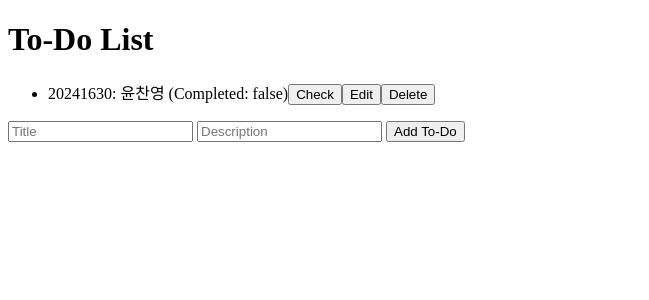
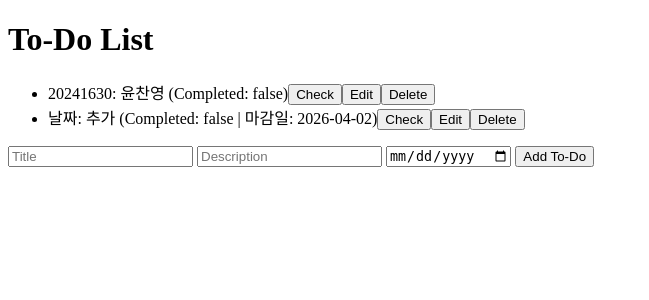
Before and after one commit to ychanyoung/FastApi-Todos, a FastAPI app: page / in a window 1280 px wide. Shown: the top 300 px of the page, without its empty margins (0-649 px from the left). Run offline with FastAPI, Linux system fonts and the light colour scheme.

Commit message:
v3.0.0 마감일 추가

```diff
--- a/fastapi-app/main.py
+++ b/fastapi-app/main.py
@@ -1,6 +1,7 @@
 from fastapi import FastAPI, HTTPException
 from fastapi.responses import HTMLResponse
 from pydantic import BaseModel
+from typing import Optional
 import json
 import os
 
@@ -12,6 +13,7 @@ class TodoItem(BaseModel):
     title: str
     description: str
     completed: bool
+    due_date: Optional[str] = None
 
 # JSON 파일 경로
 TODO_FILE = "todo.json"
@@ -63,6 +65,6 @@ def delete_todo(todo_id: int):
 # HTML 파일 서빙
 @app.get("/", response_class=HTMLResponse)
 def read_root():
-    with open("templates/index.html", "r") as file:
+    with open("templates/index.html", "r", encoding="utf-8") as file:
         content = file.read()
     return HTMLResponse(content=content)
--- a/fastapi-app/templates/index.html
+++ b/fastapi-app/templates/index.html
@@ -11,6 +11,7 @@
     <form id="todo-form">
         <input type="text" id="title" placeholder="Title" required>
         <input type="text" id="description" placeholder="Description" required>
+        <input type="date" id="due_date">
         <button type="submit">Add To-Do</button>
     </form>
     <script>
@@ -21,7 +22,8 @@
             todoList.innerHTML = '';
             todos.forEach(todo => {
                 const li = document.createElement('li');
-                li.textContent = `${todo.title}: ${todo.description} (Completed: ${todo.completed})`;
+                const dueText = todo.due_date ? ` | 마감일: ${todo.due_date}` : '';
+                li.textContent = `${todo.title}: ${todo.description} (Completed: ${todo.completed}${dueText})`;
 
                 const checkButton = document.createElement('button');
                 checkButton.textContent = 'Check';
@@ -48,7 +50,7 @@
                 headers: {
                     'Content-Type': 'application/json'
                 },
-                body: JSON.stringify({ id: todo.id, title: todo.title, description: todo.description, completed: !todo.completed })
+                body: JSON.stringify({ id: todo.id, title: todo.title, description: todo.description, completed: !todo.completed, due_date: todo.due_date })
             });
             if (response.ok) {
                 fetchTodos();
@@ -64,7 +66,7 @@
                 headers: {
                     'Content-Type': 'application/json'
                 },
-                body: JSON.stringify({ id, title, description, completed })
+                body: JSON.stringify({ id, title, description, completed, due_date: null })
             });
             if (response.ok) {
                 fetchTodos();
@@ -84,12 +86,13 @@
             event.preventDefault();
             const title = document.getElementById('title').value;
             const description = document.getElementById('description').value;
+            const due_date = document.getElementById('due_date').value || null;
             const response = await fetch('/todos', {
                 method: 'POST',
                 headers: {
                     'Content-Type': 'application/json'
                 },
-                body: JSON.stringify({ id: Date.now(), title, description, completed: false })
+                body: JSON.stringify({ id: Date.now(), title, description, completed: false, due_date })
             });
             if (response.ok) {
                 fetchTodos();
--- a/fastapi-app/todo.json
+++ b/fastapi-app/todo.json
@@ -4,5 +4,12 @@
         "title": "20241630",
         "description": "\uc724\ucc2c\uc601",
         "completed": false
+    },
+    {
+        "id": 1775060740717,
+        "title": "\ub0a0\uc9dc",
+        "description": "\ucd94\uac00",
+        "completed": false,
+        "due_date": "2026-04-02"
     }
 ]
```
